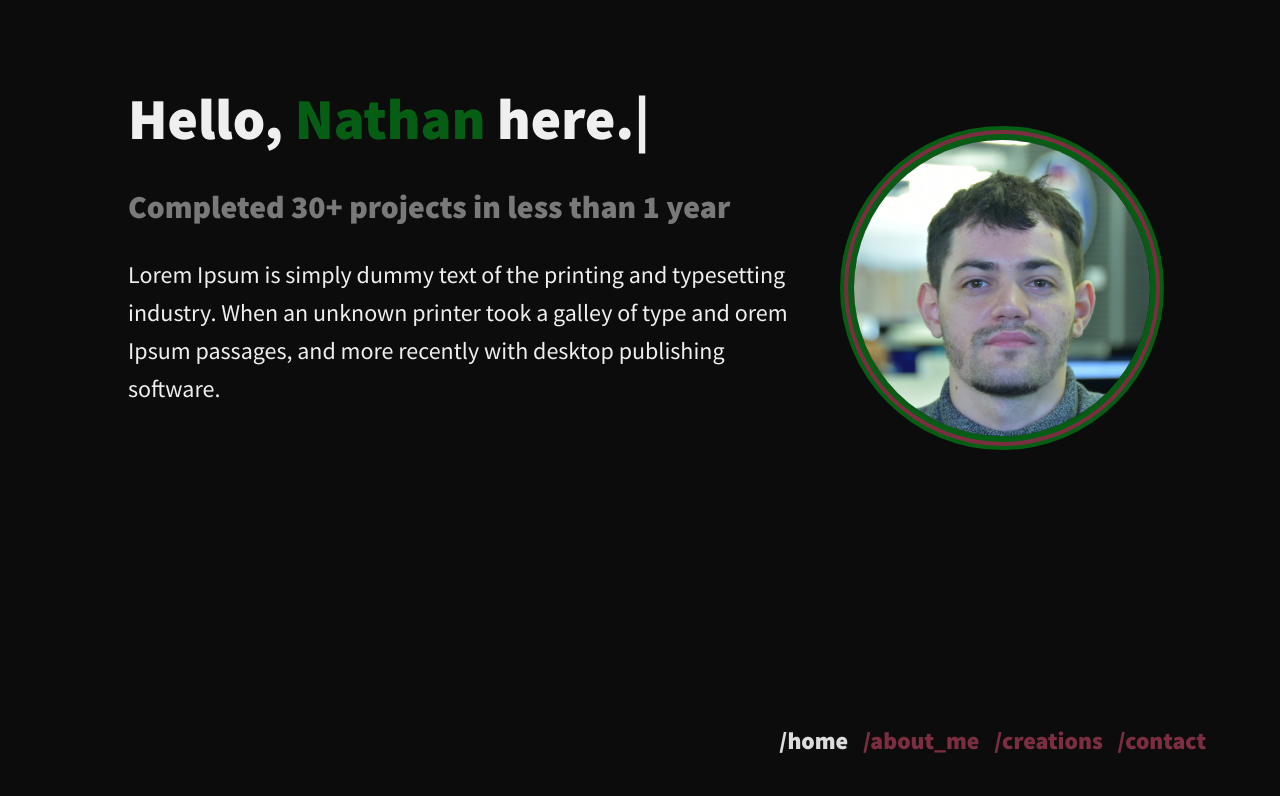
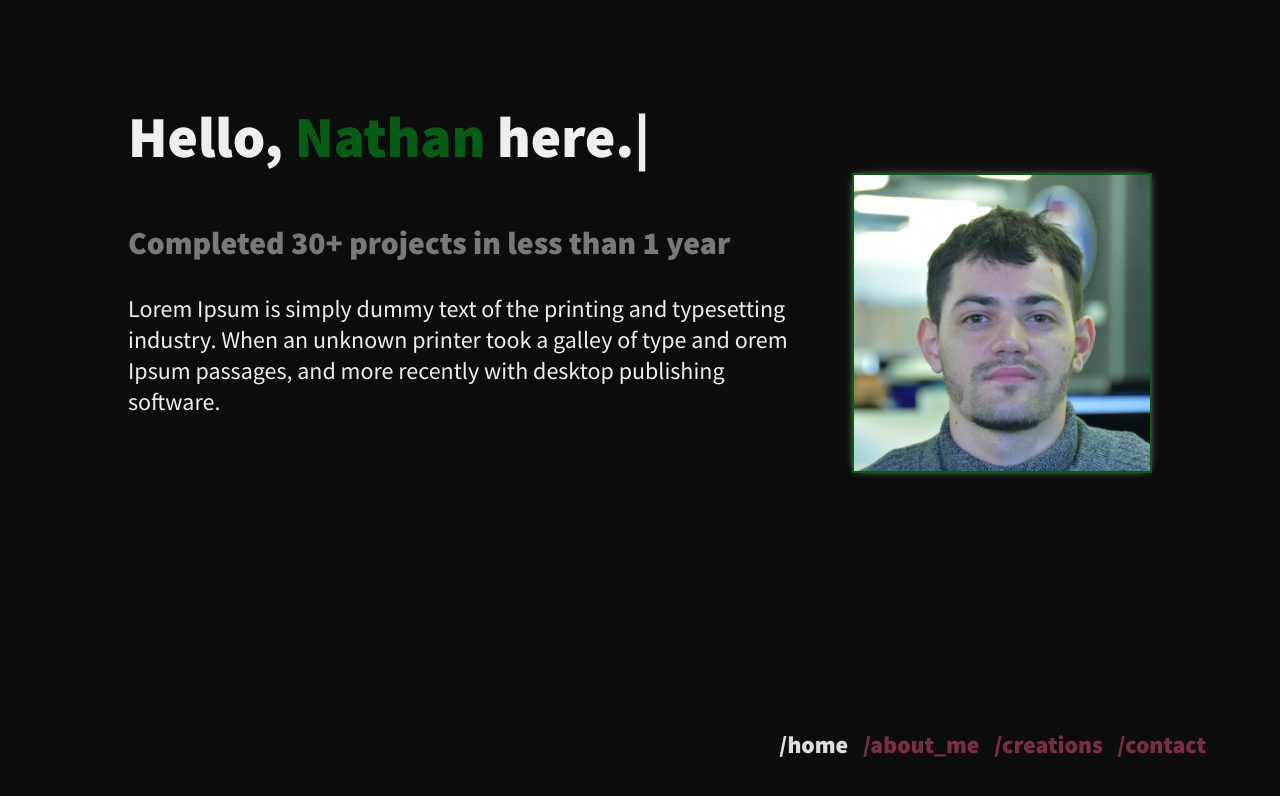
Before and after one commit to natevrl/my_website, a React (Create React App) app: page / in a window 1280 px wide. Shown: the top 796 px of the page. Built offline with nearby package versions, Linux system fonts and the light colour scheme.

Commit message:
style modfis

```diff
--- a/src/components/Filterbar.js
+++ b/src/components/Filterbar.js
@@ -6,15 +6,10 @@ const Filterbar = () => {
 		<div className='filter-bar'>
 			<p>filter : </p>
 			<NavLink exact to="/creations/" activeClassName="active"><span>All</span></NavLink>
-			<p>;</p>
 			<NavLink exact to="/creations/c" activeClassName="active"><span>C</span></NavLink>
-			<p>;</p>
 			<NavLink exact to="/creations/cpp" activeClassName="active"><span>C++</span></NavLink>
-			<p>;</p>
 			<NavLink exact to="/creations/reactjs" activeClassName="active"><span>React.js</span></NavLink>
-			<p>;</p>
 			<NavLink exact to="/creations/ctf" activeClassName="active"><span>CTF</span></NavLink>
-			<p>;</p>
 			<NavLink exact to="/creations/linux" activeClassName="active"><span>Linux</span></NavLink>
 		</div>
 	);
--- a/src/styles/_settings.scss
+++ b/src/styles/_settings.scss
@@ -21,7 +21,7 @@ body {
 	font-family: $font-family2;
 	color: #efefef;
 	font-size: 24px;
-	line-height: 38px;
+	// line-height: 38px;
 	font-weight: 400;
 }
 
--- a/src/styles/components/_navigation.scss
+++ b/src/styles/components/_navigation.scss
@@ -21,6 +21,8 @@
 .filter-bar {
 	display: flex;
 	align-items: baseline;
+	flex-wrap: wrap;
+	justify-content: center;
 
 	p {
 		margin-right:10px;
@@ -29,7 +31,6 @@
 	span {
 		font-family: $font-family1;
 		font-size: 18px;
-		margin-right: 10px;
 
 		&:hover {
 			transform: translate(3px, 3px);
@@ -40,6 +41,9 @@
 		text-decoration: none;
 		color: $color-1;
 		cursor: pointer;
+		border-bottom: 1px solid;
+		margin: 5px;
+		// padding: 5px;
 	  }
 	.active {
 		color: $grey;
--- a/src/styles/pages/creations.scss
+++ b/src/styles/pages/creations.scss
@@ -1,3 +1,12 @@
+
+
+.main-creations {
+	margin: 70px;
+    display: flex;
+    flex-direction: column;
+    justify-content: center;
+    align-items: center;
+
 	.deck-contenair {
 		display: flex;
 		flex-wrap: wrap;
@@ -11,12 +20,9 @@
 		@media screen and (max-width: 850px){
 			overflow: unset;
 		}
+
 	}
-
-.main-creations {
-	margin: 70px;
-    display: flex;
-    flex-direction: column;
-    justify-content: center;
-    align-items: center;
+	@media screen and (max-width: 850px){
+		margin: 20px;
   }
+}
--- a/src/styles/pages/home.scss
+++ b/src/styles/pages/home.scss
@@ -14,12 +14,13 @@
 
 	img {
 		max-width: 300px;
-		height: auto;
-		border-radius: 50%;
-		// box-shadow: 6px 13px 23px -5px rgba(0,0,0,.46);
-		box-shadow: 0 0 0 4px $color-1, 0 0 0 8px $color-2, 0 0 0 12px $color-1;
+		height: fit-content;
+		box-shadow: 0px 0px 10px -5px rgb(255, 255, 255);
+		border: 2px solid $color-1;
+		@media screen and (max-width: 850px){
+				display: none;
 
-		border: 2px solid $color-1;
+		  }
 	}
 }
 
@@ -31,7 +32,7 @@
 
 .home-text {
 	padding-right: 40px;
-	// max-width: 740px;
+	max-width: 740px;
 }
 
 .home-title {
```
Lines whose indentation alone changed are shown as unchanged.
